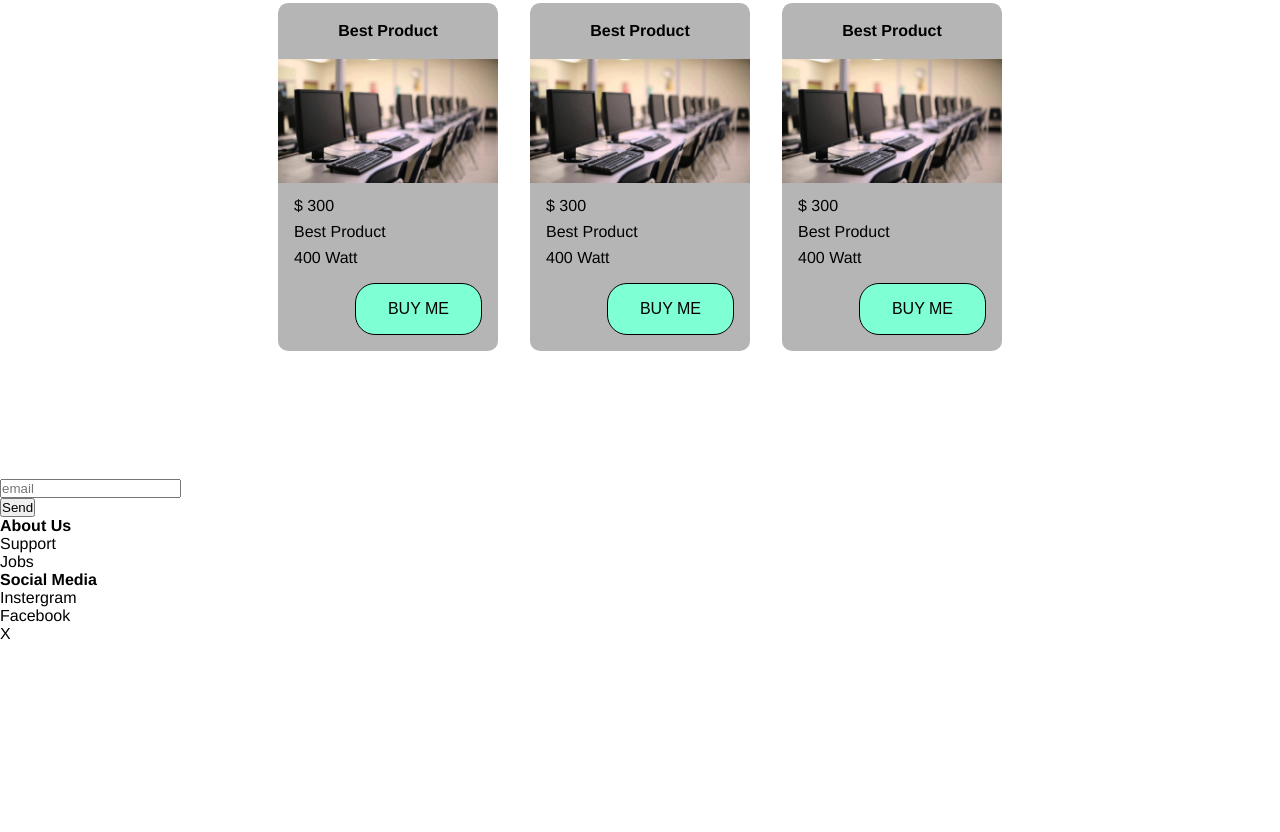
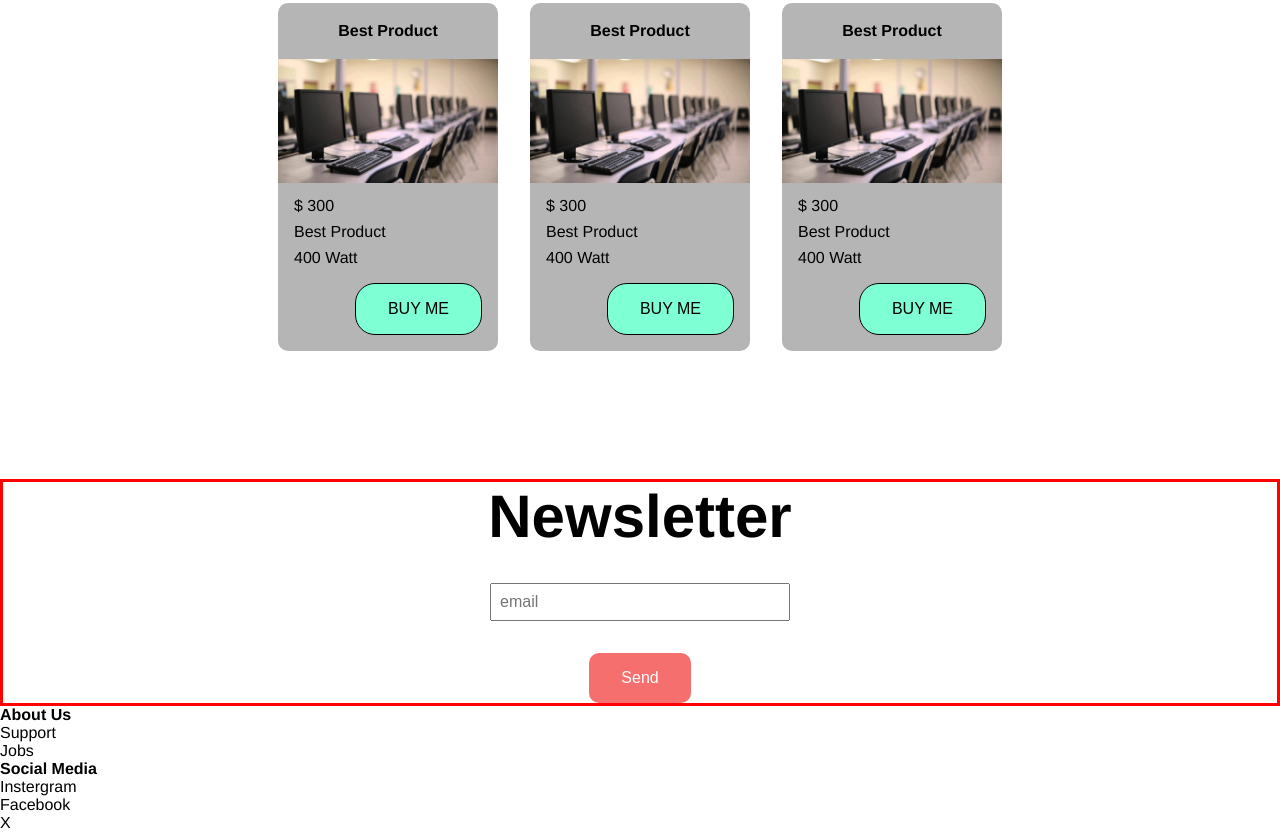
Before and after one commit to Pinweng/Projekt1, a plain HTML site: page Testwebside/index.html in a window 1280 px wide. Shown: the part 758-1590 px from the top of the page. Before the commit the page ends 1401 px from the top, so only its background shows below. Drawn offline with Linux system fonts and the light colour scheme.

Commit message:
Update - Newsletter

```diff
--- a/Testwebside/index.css
+++ b/Testwebside/index.css
@@ -2,10 +2,16 @@
   margin: 0;
   padding: 0;
   box-sizing: border-box;
+  font-size: 16px;
 }
 
 body {
   font-family: "Franklin Gothic Medium", "Arial Narrow", Arial, sans-serif;
+
+}
+
+.h3{
+  font-size: 60px;
 }
 
 .cta-btn {
@@ -20,6 +26,22 @@ body {
   font-weight: 400;
   text-transform: uppercase;
   font-size: 16px;
+}
+
+.submit-btn{
+  padding: 16px 32px;
+  background-color: rgb(245, 111, 111);
+  color: white;
+  border: none;
+  border-radius: 10px;
+
+  &:hover{
+    background-color: red;
+  }
+
+  &:active{
+    background-color: black;
+  }
 }
 
 header {
@@ -80,12 +102,9 @@ header {
   h3{
     text-align: center;
     margin-bottom: 64px;
-    font-size: 60px;
   }
 
     .product-cards{
-
-
       display: flex;
       gap: 32px;
       flex-wrap: wrap;
@@ -134,3 +153,28 @@ header {
       }
     }
 }
+
+
+.newsletter{
+  border: 3px solid red;
+  text-align: center;
+
+  form{
+    margin-top: 32px;
+
+    .input-containter{
+      label{
+        display: none;
+      }
+
+      input{
+        margin-bottom: 32px;
+        font-size: 16px;
+        padding: 8px;
+        width: 300px;
+      }
+    }
+
+
+  }
+}
--- a/Testwebside/index.html
+++ b/Testwebside/index.html
@@ -28,7 +28,7 @@
       </section>
 
       <section class="products-section">
-        <h3>Products</h3>
+        <h3 class="h3">Products</h3>
         <div class="product-cards">
           <div class="product-card-container">
             <div class="product-card-head">
@@ -99,12 +99,14 @@
       </section>
 
       <section class="newsletter">
+        <h3 class="h3">Newsletter</h3>
         <form method="post" action>
           <div class="input-containter">
-            <input type="email" name="email" placeholder="email" />
+            <label for="email">Your Email</label>
+            <input id="email" type="email" name="email" placeholder="email" aria-label="Insert here your email" />
           </div>
 
-          <button type="submit">Send</button>
+          <button class="submit-btn" type="submit">Send</button>
         </form>
       </section>
     </main>
```
